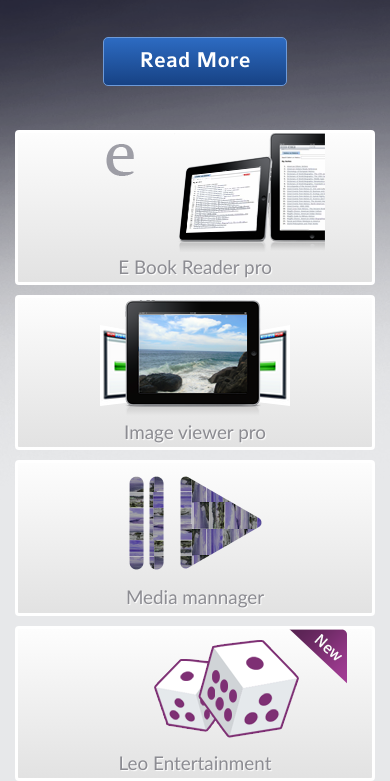
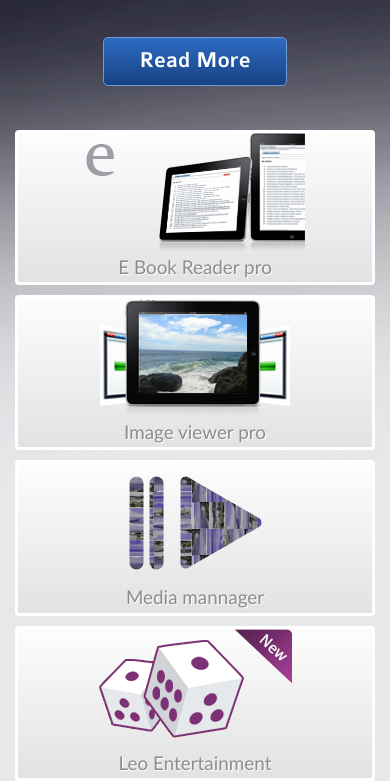
Before and after one commit to Evgeniyatorva/iPhone, a plain HTML site: page index.html in a window 390 px wide. Shown: the part 333-1114 px from the top of the page. Drawn offline with Linux system fonts and the light colour scheme.

Commit message:
adaptive2

```diff
--- a/css/main.css
+++ b/css/main.css
@@ -1164,9 +1164,9 @@ body {
   .slider__ipad img {
     display: none; }
   .box__img_ebook {
-    background-position-x: 88px; }
+    background-position-x: center; }
   .box__img_leo {
-    background-position-x: 136px; }
+    background-position-x: center; }
   .main__header {
     min-height: 180px;
     text-align: center; }
```
Also changed, not shown: css/main.min.css.
